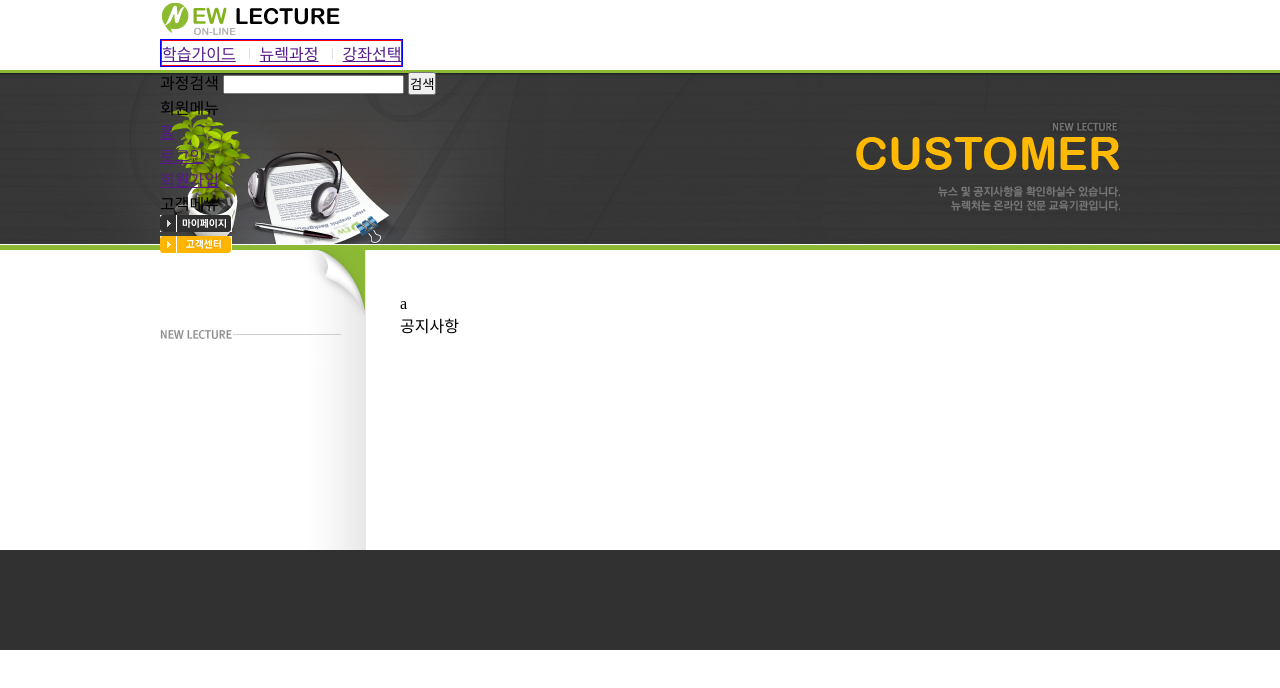
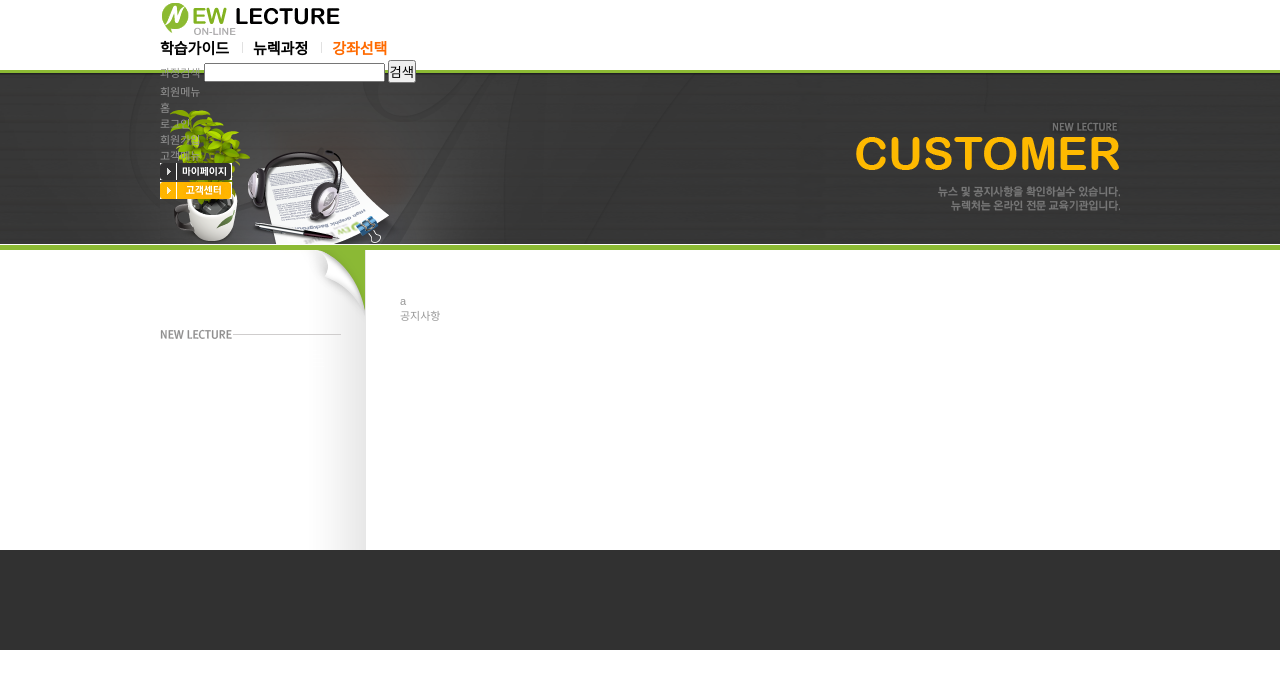
Before and after one commit to campCap/JspPrj, a plain HTML site: page WebContent/customer/notice.html in a window 1280 px wide. Drawn offline with Linux system fonts and the light colour scheme.

Commit message:
0818 학원

```diff
--- a/WebContent/css/style.css
+++ b/WebContent/css/style.css
@@ -1,5 +1,14 @@
 @charset "UTF-8";
 
+a{
+	color: #979797;
+	text-decoration: none;
+}
+a:hover{
+	text-decoration: underline;
+}
+
+/* -----------------------reset----- */
 .hidden{
 	/* visibility:hidden; */
 	display: none;
@@ -18,18 +27,22 @@
 	width:960px;
 }
 
+body{
+	font-family:돋음, Arial, sans-serif;
+	font-size: 11px;
+	color:#979797;
+}
+
 /* ------------------------------ */
 #header {
 	/* margin-top:50px; */
 	height: 70px;
 }
 	#main-menu{
-		border: 1px solid blue;
 		display: inline-block;
 	}
 
 		#main-menu ul{
-			border: 1px solid red;
 			overflow:auto;
 		}
 
@@ -42,7 +55,17 @@
 				padding-left: 0px;
 				background: none;
 			}
+			/* 막내 li의 a태그 */
+			#main-menu li:last-child a{
+				color: #ff6a00;
+			}
 
+			#main-menu a{
+				font-family: 맑은 고딕 sans-serif;
+				font-size: 15px;
+				font-weight: bold;
+				color: #000000;
+			}
 
 #visual {
 	height: 171px;
```
